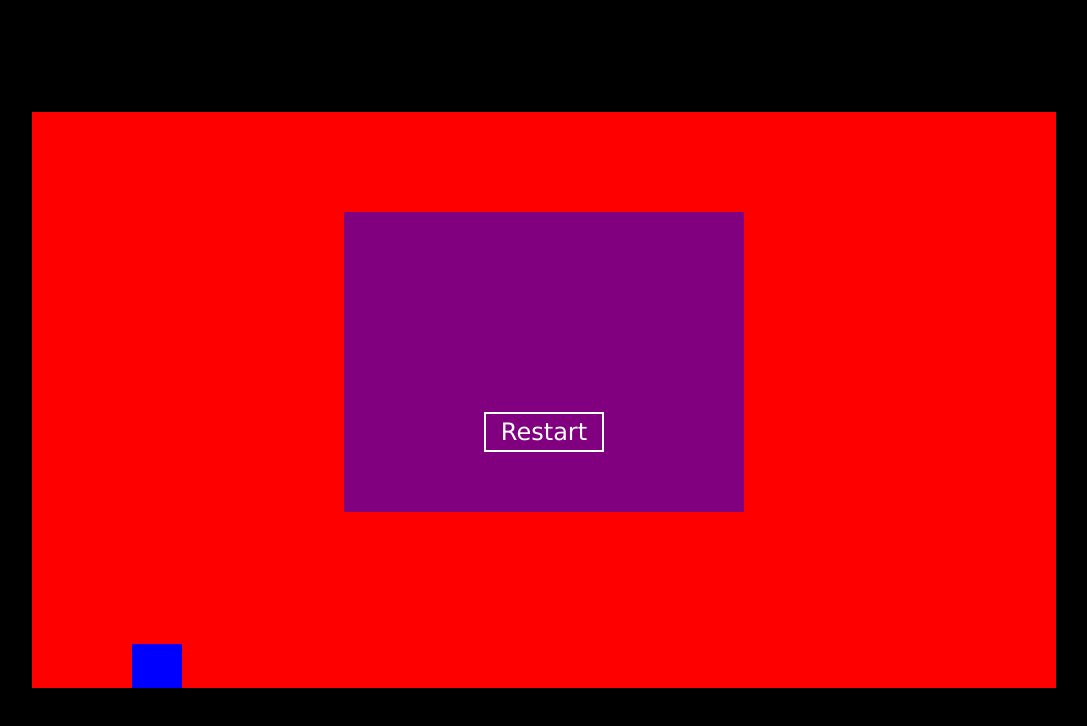
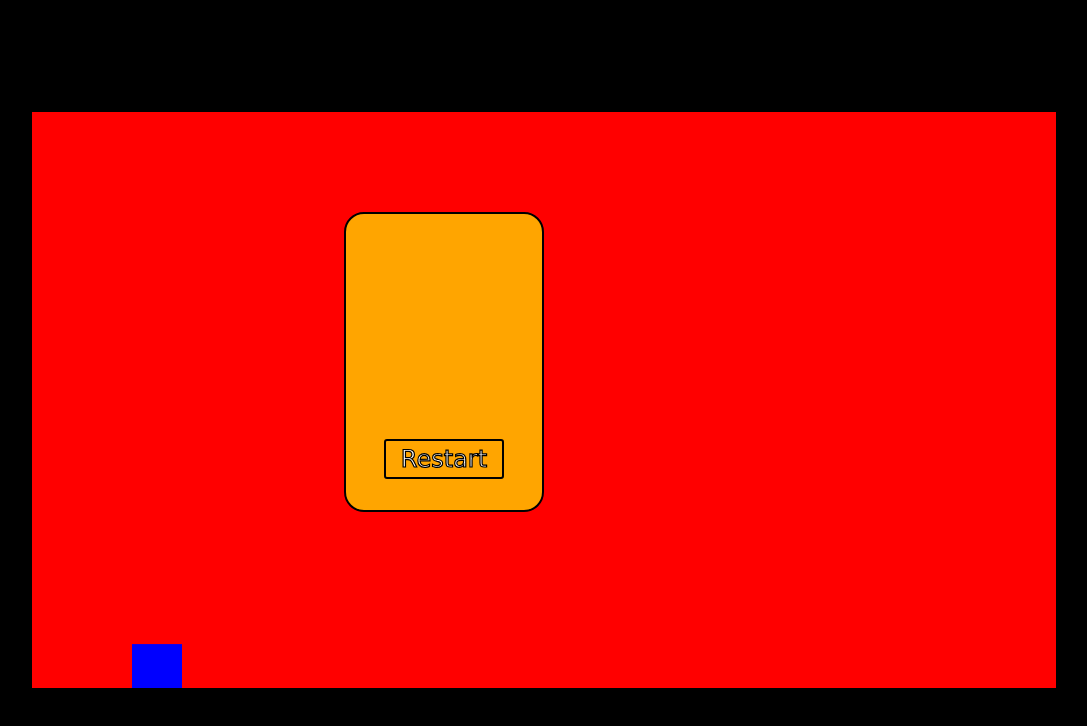
Before and after one commit to igloo-VEFF2/html-endless-runner-game, a website: page client/app/index.html in a window 1280 px wide. Shown: the whole page, without its empty margins (96-1183 px from the left). Drawn offline with nearby package versions, Linux system fonts and the light colour scheme; files that its build step writes are made by us from their sources.

Commit message:
changed colors and added borders and stuff for scoreboard

```diff
--- a/client/app/styles/_scoreboard.scss
+++ b/client/app/styles/_scoreboard.scss
@@ -4,11 +4,14 @@
 	left: 50%;
 	top: em(100px);
 	height: em(300px);
-	width: em(400px);
+	width: em(200px);
 	margin-left: em(-200px);
 	box-sizing: border-box;
+	border-radius: em(20px);
+	border-color: black;
+	border: em(2px) solid;
 
-	background: purple;
+	background: orange;
 	text-align: center;
 
 	// Keep it off-screen
@@ -24,11 +27,13 @@
 }
 
 .Scoreboard-restart {
-	margin-top: em(200px);
+	margin-top: em(225px);
 
+	//font-size: inherit;
 	font-size: inherit;
 	padding: em(4px) em(15px);
-	border: em(2px) solid white;
+	border: em(2px) solid black;
+	border-radius: em(3px);
 	background: none;
 	cursor: pointer;
 }
@@ -38,4 +43,5 @@
 	font-family: Verdana, Geneva, Tahoma, sans-serif;
 	font-size: em(24px);
 	color: white;
+	-webkit-text-stroke: em(0.5px) black;
 }
```
